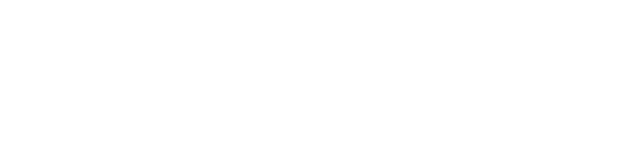
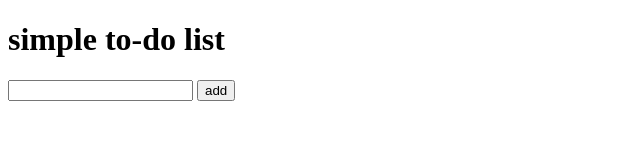
Before and after one commit to IrakliGo/simple-To-do-List, a plain HTML site: page index.html in a window 1280 px wide. Shown: the whole page, without its empty margins (0-640 px from the left). Drawn offline with Linux system fonts and the light colour scheme.

Commit message:
created css and finished html

```diff
--- a/index.html
+++ b/index.html
@@ -4,8 +4,13 @@
     <meta charset="UTF-8">
     <meta name="viewport" content="width=device-width, initial-scale=1.0">
     <title>Simple To Do List</title>
+    <link rel="stylesheet" href="style.css">
 </head>
 <body>
+    <h1>simple to-do list</h1>
+    <input type="text" id="inp">
+    <button>add</button>
 
+    <ul id="ul3"></ul>
 </body>
 </html>
```
Also changed, not shown: style.css (added).
